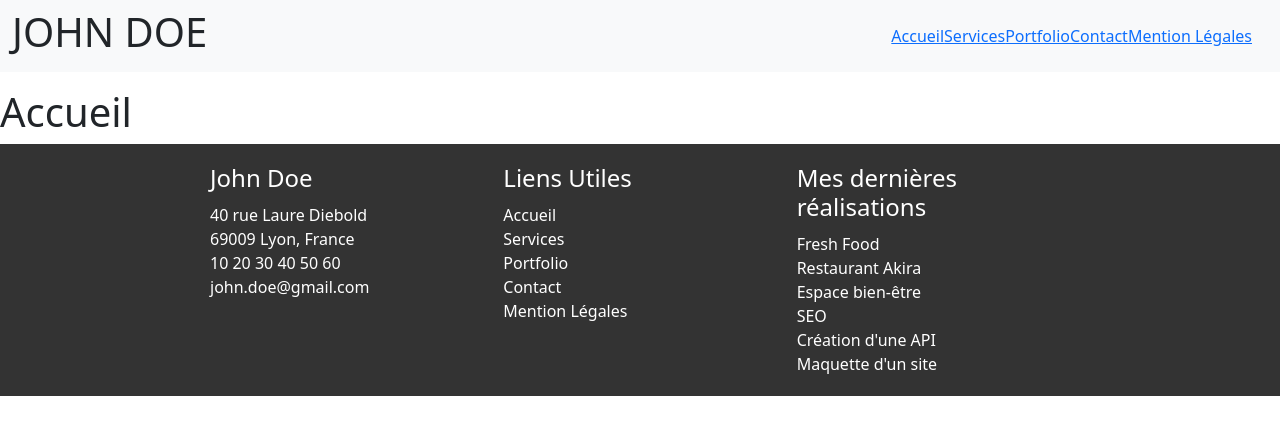
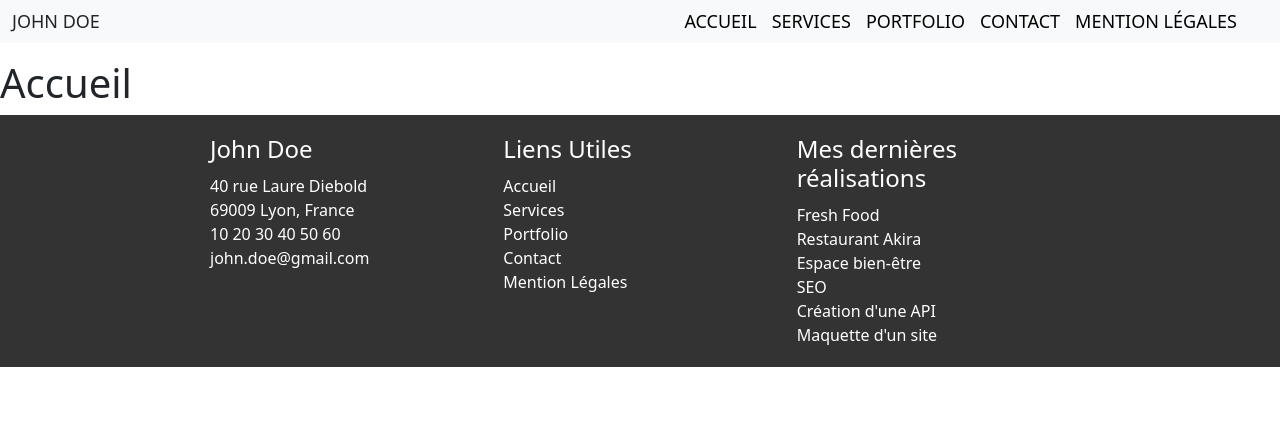
Before and after one commit to Gaelprod974/MOUTAMA_Gael_Devoir_5_Creez_votre_portfolio_avec_ReactJS, a React (Create React App) app: page / in a window 1280 px wide. Shown: the top 434 px of the page. Built offline with nearby package versions, Linux system fonts and the light colour scheme.

Commit message:
Navbar 1

```diff
--- a/src/Components/NavBar.js
+++ b/src/Components/NavBar.js
@@ -11,7 +11,7 @@ function OffcanvasExample() {
       {['md'].map((expand) => (
         <Navbar key={expand} expand={expand} className="bg-body-tertiary mb-3">
           <Container fluid>
-            <h1>JOHN DOE</h1>
+            <div className='name'>John Doe</div>
             <Navbar.Toggle aria-controls={`offcanvasNavbar-expand-${expand}`} />
             <Navbar.Offcanvas
               id={`offcanvasNavbar-expand-${expand}`}
@@ -25,11 +25,11 @@ function OffcanvasExample() {
               </Offcanvas.Header>
               <Offcanvas.Body>
                 <Nav className="justify-content-end flex-grow-1 pe-3">
-                  <Link to="/">Accueil</Link>
-                  <Link to="/Services">Services</Link>
-                  <Link to="/PorteFolio">Portfolio</Link>
-                  <Link to="/Contact">Contact</Link>
-                  <Link to="/MentionsLegales">Mention Légales</Link>
+                  <Link to="/"className="nav-link-custom">Accueil</Link>
+                  <Link to="/Services"className="nav-link-custom">Services</Link>
+                  <Link to="/PorteFolio"className="nav-link-custom">Portfolio</Link>
+                  <Link to="/Contact"className="nav-link-custom">Contact</Link>
+                  <Link to="/MentionsLegales"className="nav-link-custom">Mention Légales</Link>
                 </Nav>
               </Offcanvas.Body>
             </Navbar.Offcanvas>
--- /dev/null
+++ b/src/Components/Style/NavBar.css
@@ -0,0 +1,12 @@
+.name{
+    font-size:large;
+    text-transform: uppercase;
+
+}
+.nav-link-custom{
+    padding-right: 15px;
+    text-decoration: none;
+    font-size:large;
+    color: black;
+    text-transform: uppercase;
+}
--- a/src/index.js
+++ b/src/index.js
@@ -5,6 +5,7 @@ import App from './App';
 import reportWebVitals from './reportWebVitals';
 import 'bootstrap/dist/css/bootstrap.min.css';
 import './Components/Style/Footer.css';
+import './Components/Style/NavBar.css'
 import { BrowserRouter } from 'react-router-dom';
 
 
```
